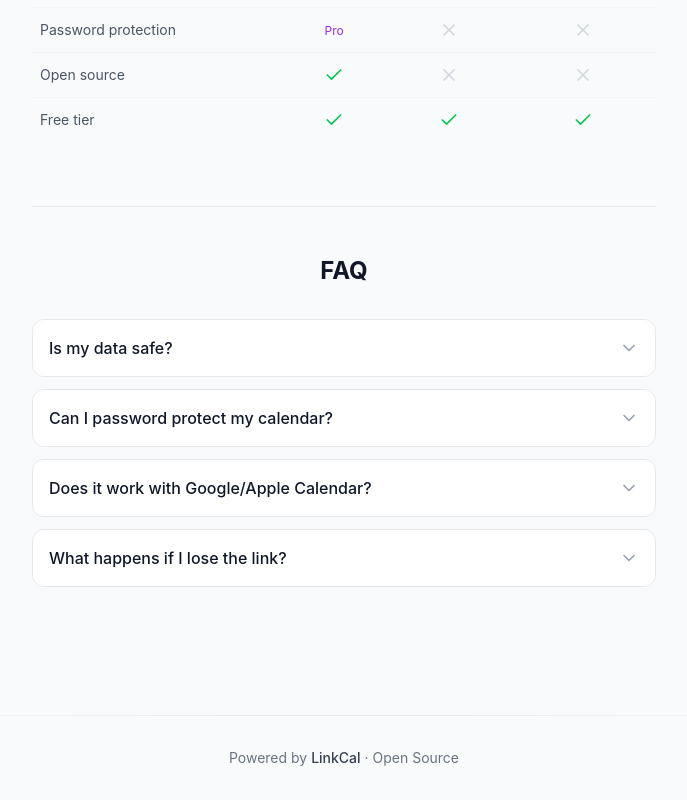
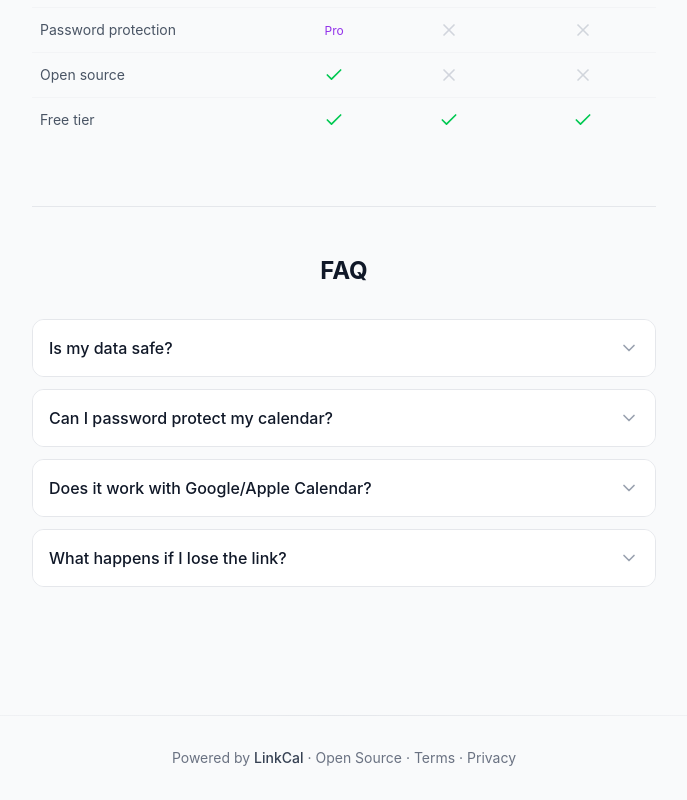
Before and after one commit to bayhax/linkcal, a React (Vite) app: page / in a window 1280 px wide. Shown: the part 1289-2089 px from the top of the page, without its empty margins (296-983 px from the left). Built offline with nearby package versions, Linux system fonts and the light colour scheme.

Commit message:
fix: add Terms and Privacy links to footer

```diff
--- a/src/App.tsx
+++ b/src/App.tsx
@@ -483,6 +483,14 @@ function App() {
             >
               Open Source
             </a>
+            {' · '}
+            <a href="/terms" className="hover:text-primary-600 dark:hover:text-primary-400 transition-colors">
+              Terms
+            </a>
+            {' · '}
+            <a href="/privacy" className="hover:text-primary-600 dark:hover:text-primary-400 transition-colors">
+              Privacy
+            </a>
           </p>
         </footer>
       )}
```
